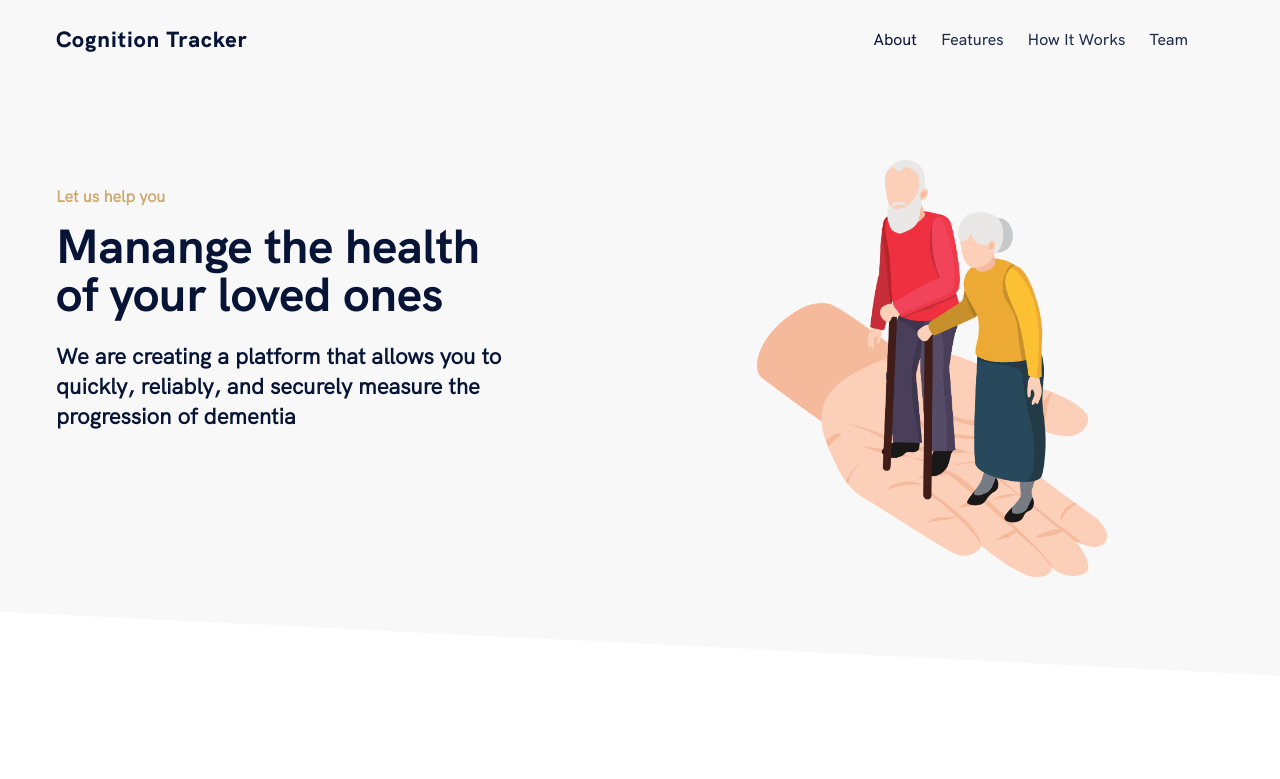
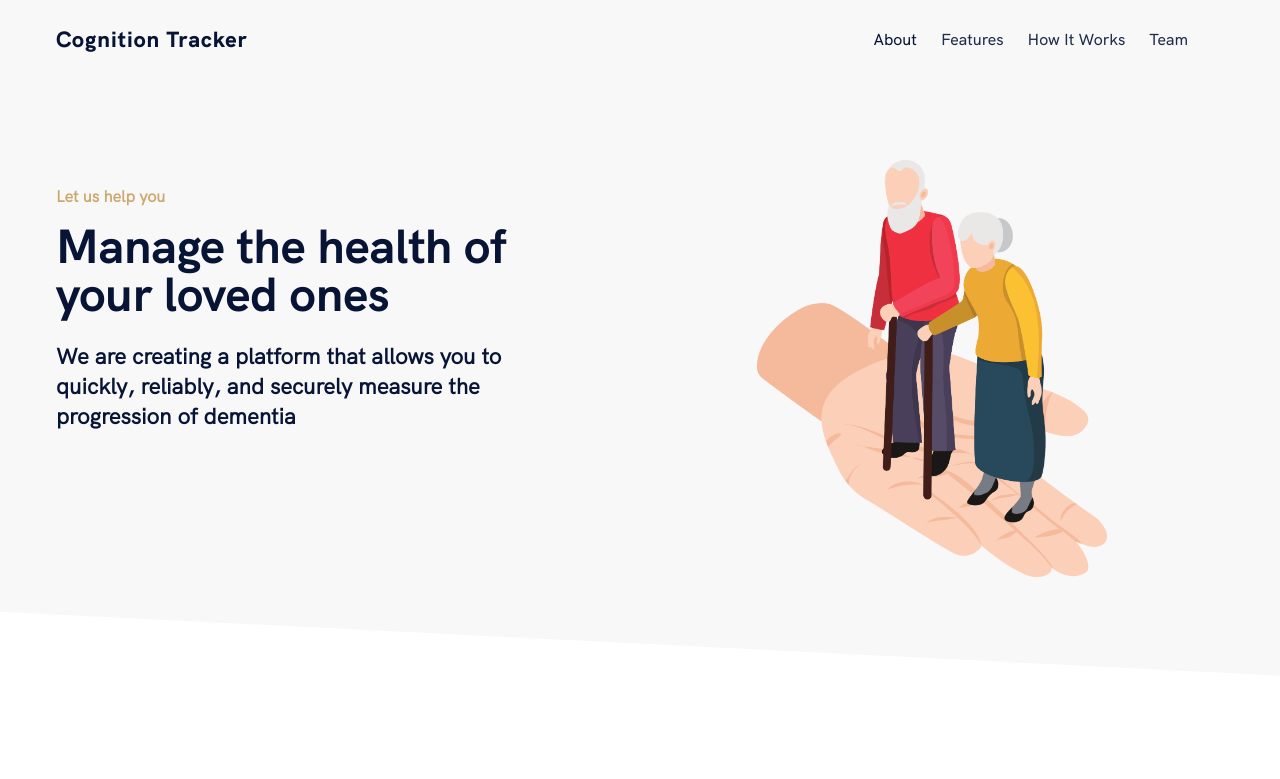
Before and after one commit to W210-SP21-Capstone-Dementia/website, a Gatsby site: page / in a window 1280 px wide. Shown: the top 779 px of the page. Built offline with nearby package versions, Linux system fonts and the light colour scheme; Gatsby itself is replaced by a stand-in of ours.

Commit message:
fix spelling

```diff
--- a/src/components/sections/header.js
+++ b/src/components/sections/header.js
@@ -29,7 +29,7 @@ const Header = () => {
           <HeaderTextGroup>
             <Subtitle>Let us help you</Subtitle>
             <h1>
-              Manange the health of your loved ones
+              Manage the health of your loved ones
             </h1>
             <h2>
               We are creating a platform that allows you to quickly, reliably, and securely measure the progression of dementia
```
